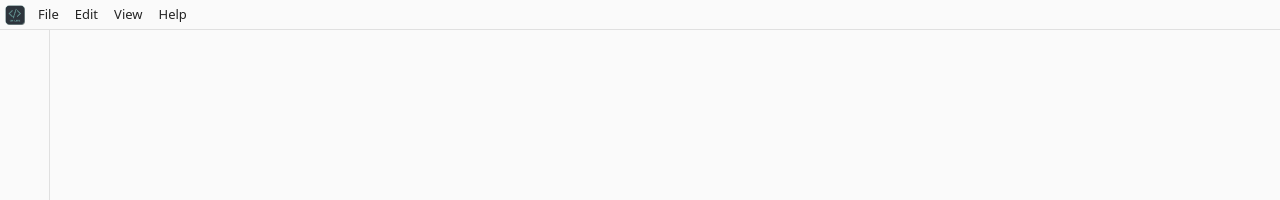
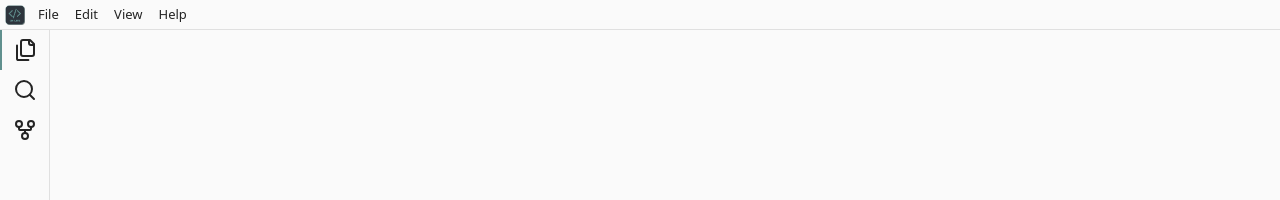
Before and after one commit to Zileriel/gml-code-editor, a React (Vite) app: page / in a window 1280 px wide. Shown: the top 200 px of the page. Built offline with nearby package versions, Linux system fonts and the light colour scheme.

Commit message:
Add sidebar component

```diff
--- a/src/ui/styles/index.css
+++ b/src/ui/styles/index.css
@@ -82,11 +82,11 @@ main {
 		font-size: 13px;
 		user-select: none;
 
-    #logo {
-      width: 20px;
-      height: auto;
-      margin: 5px;
-    }
+		#logo {
+			width: 20px;
+			height: auto;
+			margin: 5px;
+		}
 
 		.separator {
 			border: none;
@@ -215,6 +215,59 @@ main {
 	#sidebar {
 		grid-area: sidebar;
 		border-right: 1px solid var(--color-border);
+		list-style: none;
+		padding: 0;
+
+		display: flex;
+		flex-direction: column;
+		align-items: center;
+
+		font-size: 1.5rem;
+
+		li {
+			position: relative;
+			width: 100%;
+
+			button, a {
+				all: unset;
+				display: flex;
+				justify-content: center;
+				width: 100%;
+				padding: 0.5rem 0;
+				color: var(--color-text);
+				cursor: pointer;
+				transition: color 0.2s;
+
+				&:hover {
+					color: var(--color-heading);
+				}
+			}
+
+			&.active {
+				border-left: 2px solid var(--color-primary);
+			}
+
+			&[data-changes]:not([data-changes="0"])::after {
+				content: attr(data-changes);
+				font-size: 0.70rem;
+				color: var(--color-background);
+				background-color: var(--color-primary);
+				border-radius: 50%;
+        height: 16px;
+        width: 16px;
+        display: flex;
+        align-items: center;
+        justify-content: center;
+        color: var(--color-heading);
+
+        position: absolute;
+        transform: translateX(12px);
+
+        right: 1rem;
+        bottom: 0;
+
+			}
+		}
 	}
 
 	#main {
--- a/src/ui/views/Sidebar.jsx
+++ b/src/ui/views/Sidebar.jsx
@@ -1,7 +1,30 @@
 import React from 'react'
+import { LuFiles, LuSearch, LuGitFork } from 'react-icons/lu';
+import { useState } from 'react';
+
 
 export default function Sidebar() {
+  const [explorerChanges, setExplorerChanges] = useState(0);
+  const [searchChanges, setSearchChanges] = useState(0);
+  const [sourceControlChanges, setSourceControlChanges] = useState(0);
+
   return (
-    <div id='sidebar'></div>
-  )
+		<ul id="sidebar">
+			<li className="active" data-tooltip="Explorer (Ctrl+Shift+E)" data-changes={explorerChanges}>
+				<button>
+					<LuFiles />
+				</button>
+			</li>
+			<li data-tooltip="Search (Ctrl+Shift+F)" data-changes={searchChanges}>
+				<button>
+					<LuSearch />
+				</button>
+			</li>
+			<li data-tooltip="Source Control (Ctrl+Shift+G)" data-changes={sourceControlChanges}>
+				<button>
+					<LuGitFork />
+				</button>
+			</li>
+		</ul>
+	);
 }
```
